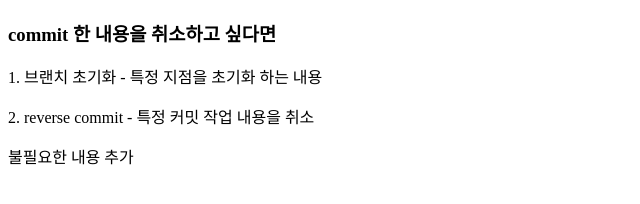
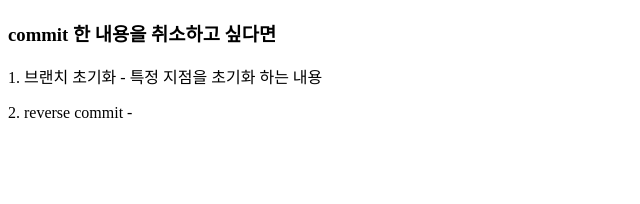
Before and after one commit to duswo0824/basic_project, a plain HTML site: page view/index.html in a window 1280 px wide. Shown: the whole page, without its empty margins (0-640 px from the left). Drawn offline with Linux system fonts and the light colour scheme.

Commit message:
Revert "불필요한 내용추가"
This reverts commit 12cab92f

```diff
--- a/view/index.html
+++ b/view/index.html
@@ -7,8 +7,7 @@
 <body>
     <h3>commit 한 내용을 취소하고 싶다면</h3>
     <p>1. 브랜치 초기화 - 특정 지점을 초기화 하는 내용</p>
-    <p>2. reverse commit - 특정 커밋 작업 내용을 취소</p>
-    <p>불필요한 내용 추가</p>
+    <p>2. reverse commit - </p>
 </body>
 <script>
     let msg = "simple message";
```
